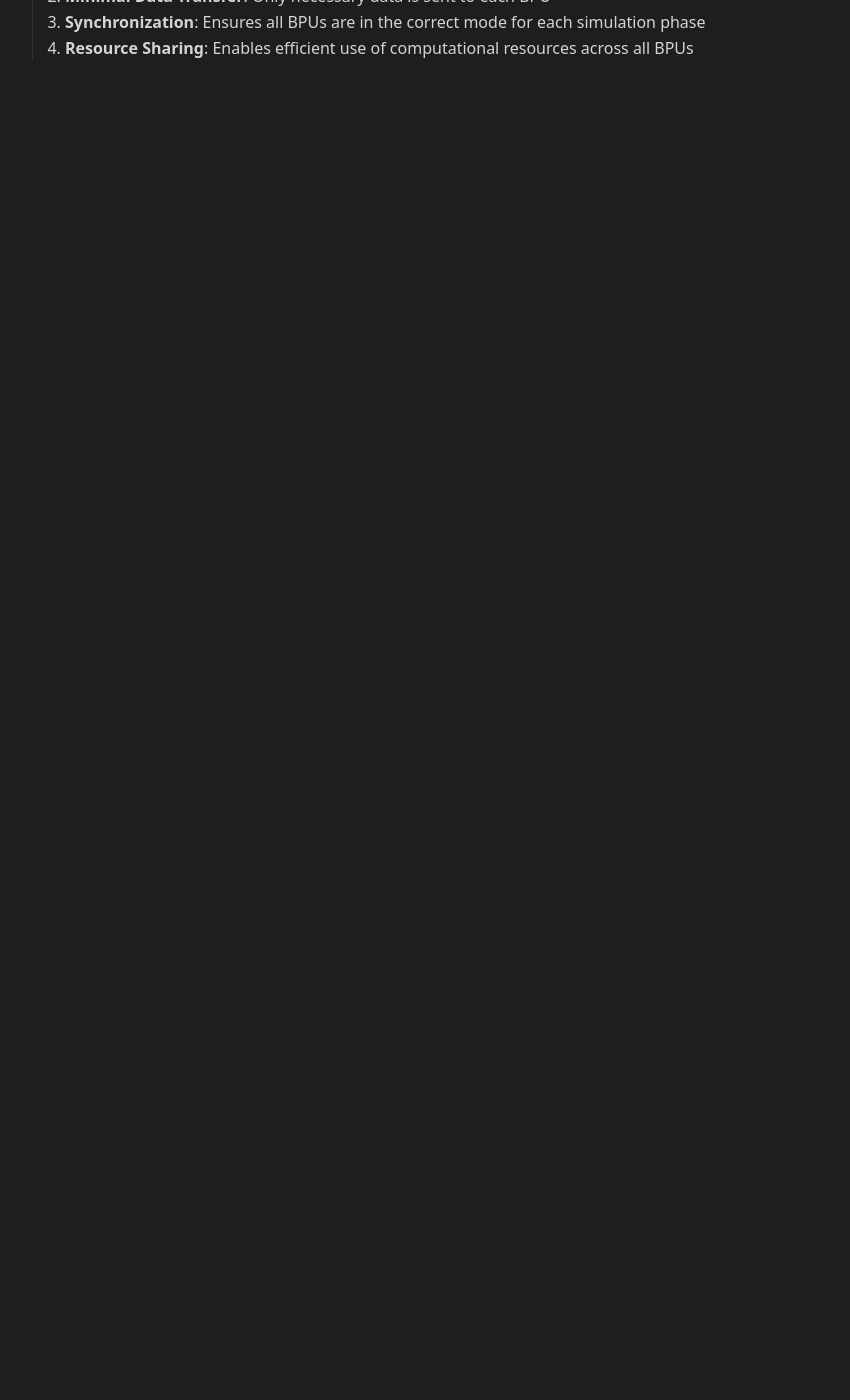
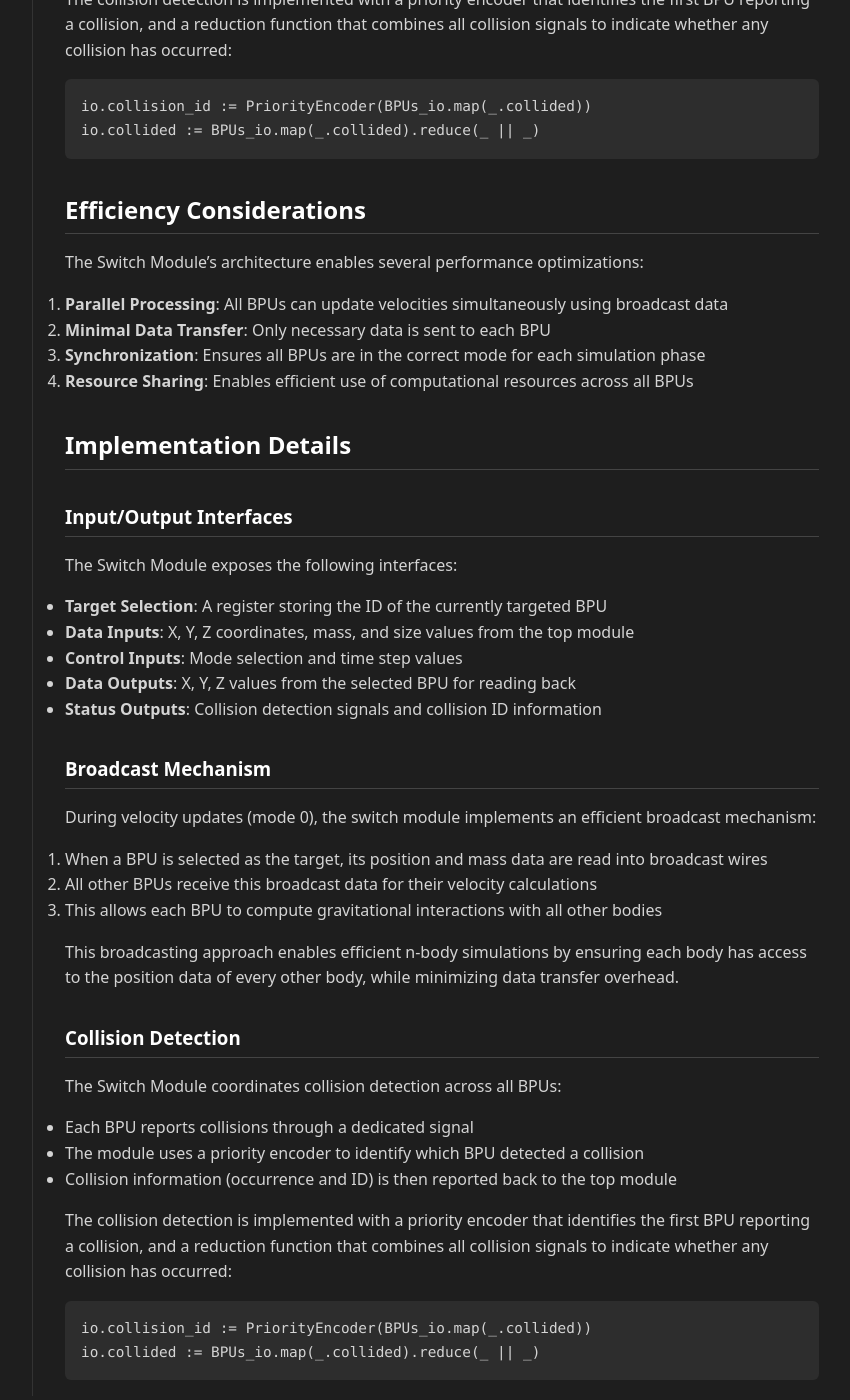
Before and after one commit to Vyndicta/Celestial, a Jekyll site: the page built from docs/celestial-accelerator-docs/modules/switch-module.md, in a window 1280 px wide and 1400 px high, scrolled down 3224 px. Shown: the whole window, without its empty margins (249-1099 px from the left). Built offline with Jekyll 4.4.1, drawn with Linux system fonts in a browser that asks for light colours; our own code applies the rules of GitHub Pages for plain Markdown files; before the commit the page ends 3317 px from its top, so only the background shows below that; some of the changed text lies outside the part shown.

Commit message:
Updating the doc

````diff
--- a/docs/celestial-accelerator-docs/modules/switch-module.md
+++ b/docs/celestial-accelerator-docs/modules/switch-module.md
@@ -51,8 +65,10 @@ The Switch Module connects to each BPU through a standardized interface and mana
 
 The Switch Module operates in several distinct modes controlled by a 3-bit selection signal (`m_slct`). Each mode configures a specific pattern of data flow between components:
 
-| CMD (DEC) | CMD (BIN) | Name | Description |
-|-----------|-----------|------|-------------|
+<div class="table-wrapper" markdown="block">
+
+| **CMD (DEC)** | **CMD (BIN)** | **Name** | **Description** |
+|:-------------:|:-------------:|:---------|:----------------|
 | 0 | 000 | Velocity update | Broadcasts the position and mass of the target BPU to all other BPUs, setting them to velocity update mode. The target BPU's data is used as the source for the broadcast. |
 | 1 | 001 | Update position | Sets all BPUs to position update mode and forwards the time step value to all units for synchronized position calculations. |
 | 2 | 010 | Set position | Forwards the X, Y, Z, mass and size registers from the top module to the targeted BPU, setting it to coordinate setup mode while all other BPUs remain idle. |
@@ -61,6 +77,8 @@ The Switch Module operates in several distinct modes controlled by a 3-bit selec
 | 5 | 101 | Reset all | Commands all BPUs to reset their internal registers, clearing all stored data. |
 | 6 | 110 | Output position | Forwards the position components (X, Y, Z) from the targeted BPU to the top module. All other BPUs remain in idle state. |
 | 7 | 111 | Idle | No data transfer occurs; all units remain in their current state. |
+
+</div>
 
 ## Implementation Details
 
@@ -107,3 +125,40 @@ The Switch Module's architecture enables several performance optimizations:
 2. **Minimal Data Transfer**: Only necessary data is sent to each BPU
 3. **Synchronization**: Ensures all BPUs are in the correct mode for each simulation phase
 4. **Resource Sharing**: Enables efficient use of computational resources across all BPUs
+
+## Implementation Details
+
+### Input/Output Interfaces
+
+The Switch Module exposes the following interfaces:
+
+- **Target Selection**: A register storing the ID of the currently targeted BPU
+- **Data Inputs**: X, Y, Z coordinates, mass, and size values from the top module
+- **Control Inputs**: Mode selection and time step values
+- **Data Outputs**: X, Y, Z values from the selected BPU for reading back
+- **Status Outputs**: Collision detection signals and collision ID information
+
+### Broadcast Mechanism
+
+During velocity updates (mode 0), the switch module implements an efficient broadcast mechanism:
+
+1. When a BPU is selected as the target, its position and mass data are read into broadcast wires
+2. All other BPUs receive this broadcast data for their velocity calculations
+3. This allows each BPU to compute gravitational interactions with all other bodies
+
+This broadcasting approach enables efficient n-body simulations by ensuring each body has access to the position data of every other body, while minimizing data transfer overhead.
+
+### Collision Detection
+
+The Switch Module coordinates collision detection across all BPUs:
+
+- Each BPU reports collisions through a dedicated signal
+- The module uses a priority encoder to identify which BPU detected a collision
+- Collision information (occurrence and ID) is then reported back to the top module
+
+The collision detection is implemented with a priority encoder that identifies the first BPU reporting a collision, and a reduction function that combines all collision signals to indicate whether any collision has occurred:
+
+```scala
+io.collision_id := PriorityEncoder(BPUs_io.map(_.collided))
+io.collided := BPUs_io.map(_.collided).reduce(_ || _)
+```
````
Also changed, not shown: other parts of docs/celestial-accelerator-docs/modules/switch-module.md (+31 -17 lines).
